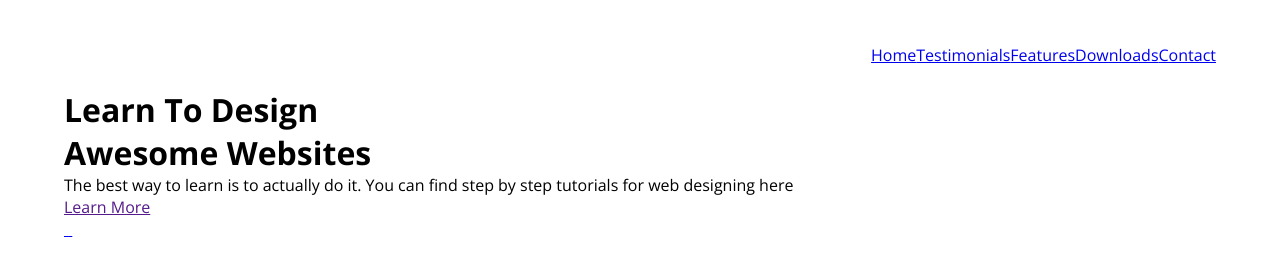
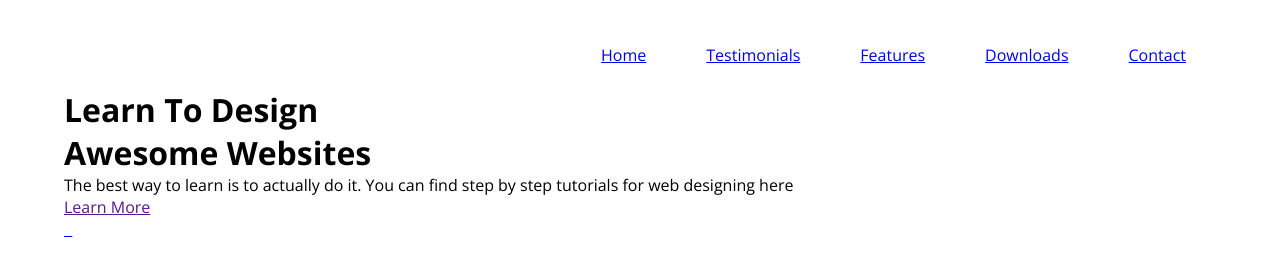
Before and after one commit to josuerushanika/Animatedfile, a website: page index.html in a window 1280 px wide. Drawn offline with nearby package versions, Linux system fonts and the light colour scheme; a web font is replaced by a local one.

Commit message:
Add space betwenn li of 60px show in figma

```diff
--- a/style.css
+++ b/style.css
@@ -35,5 +35,5 @@ nav ul {
 }
 
 nav ul li {
-    /* margin: 0 30px; */
+    margin: 0 30px;
 }
```
